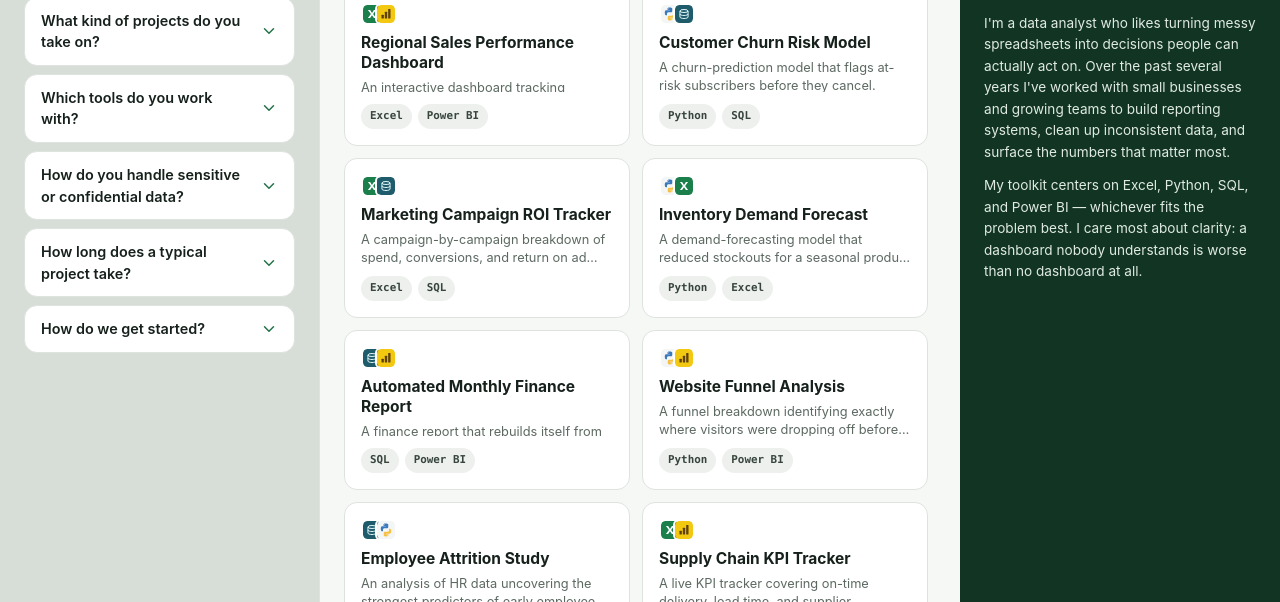
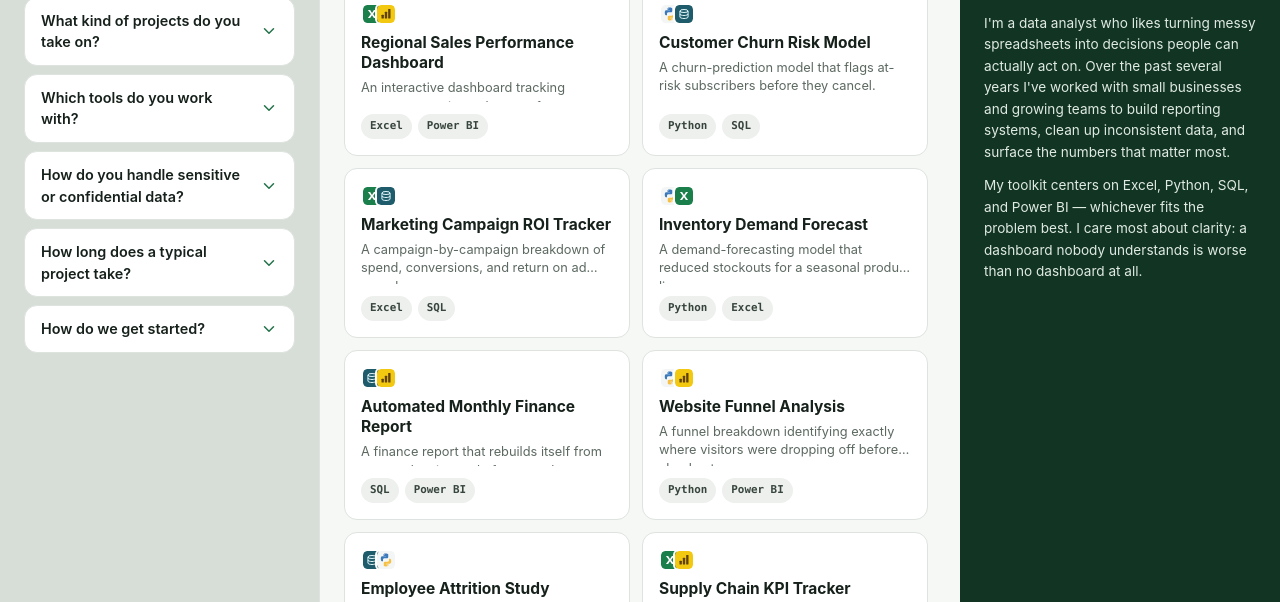
Before and after one commit to immortallest/portfolio, a website: page public/index.html in a window 1280 px wide. Shown: the part 85-687 px from the top of the page. Drawn offline with Linux system fonts and the light colour scheme.

Commit message:
Update styles.css

```diff
--- a/public/styles.css
+++ b/public/styles.css
@@ -107,7 +107,7 @@
   /* Kept compact on purpose: the whole app is locked to one viewport with
      no page scroll (see "NO-SCROLL APP SHELL" below), so every strip has
      to earn its vertical space. */
-  --card-h: 160px;
+  --card-h: 170px;
   --grid-gap: 12px;
   --strip-pad: var(--space-5) var(--space-5) var(--space-4);
 }
```
